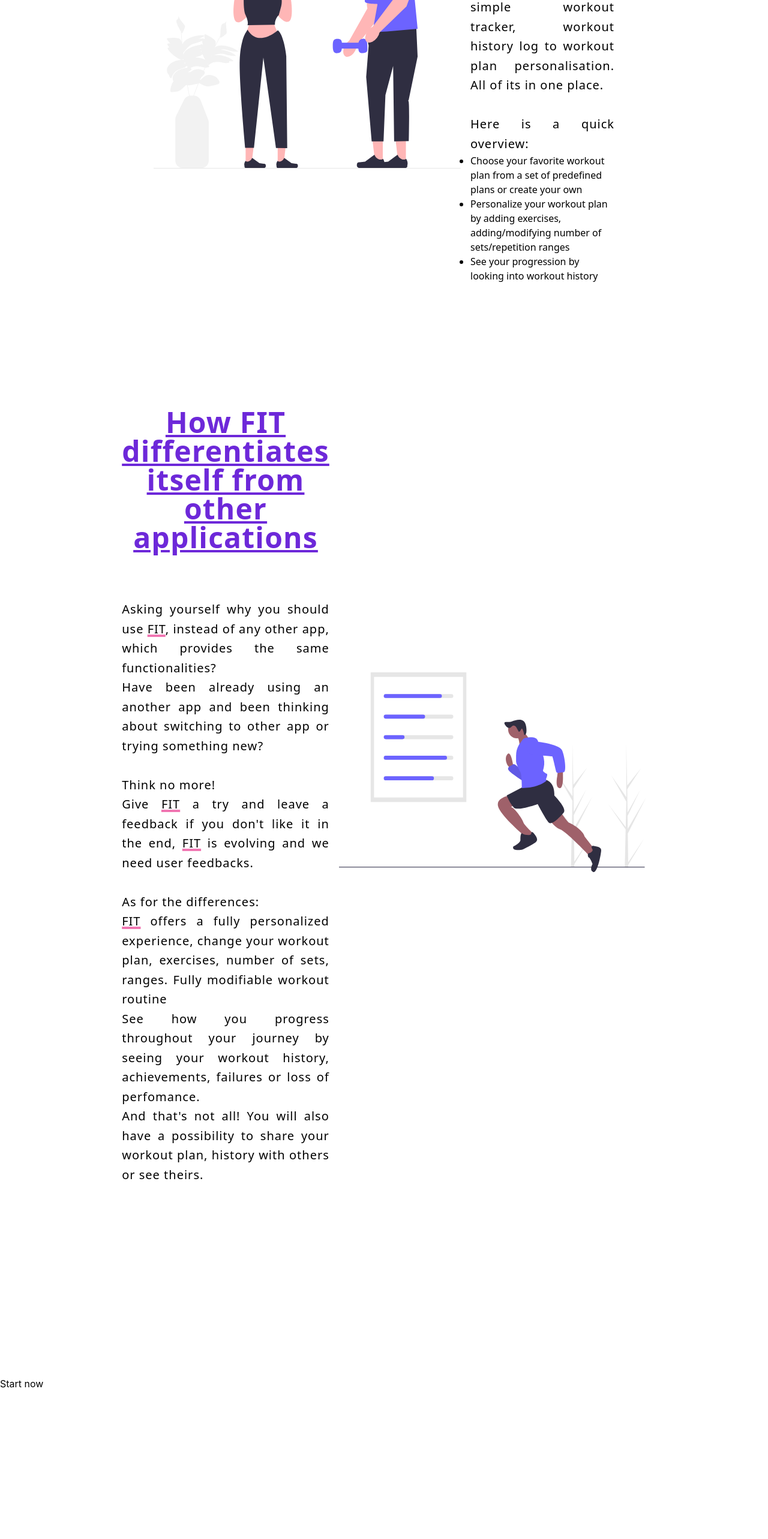
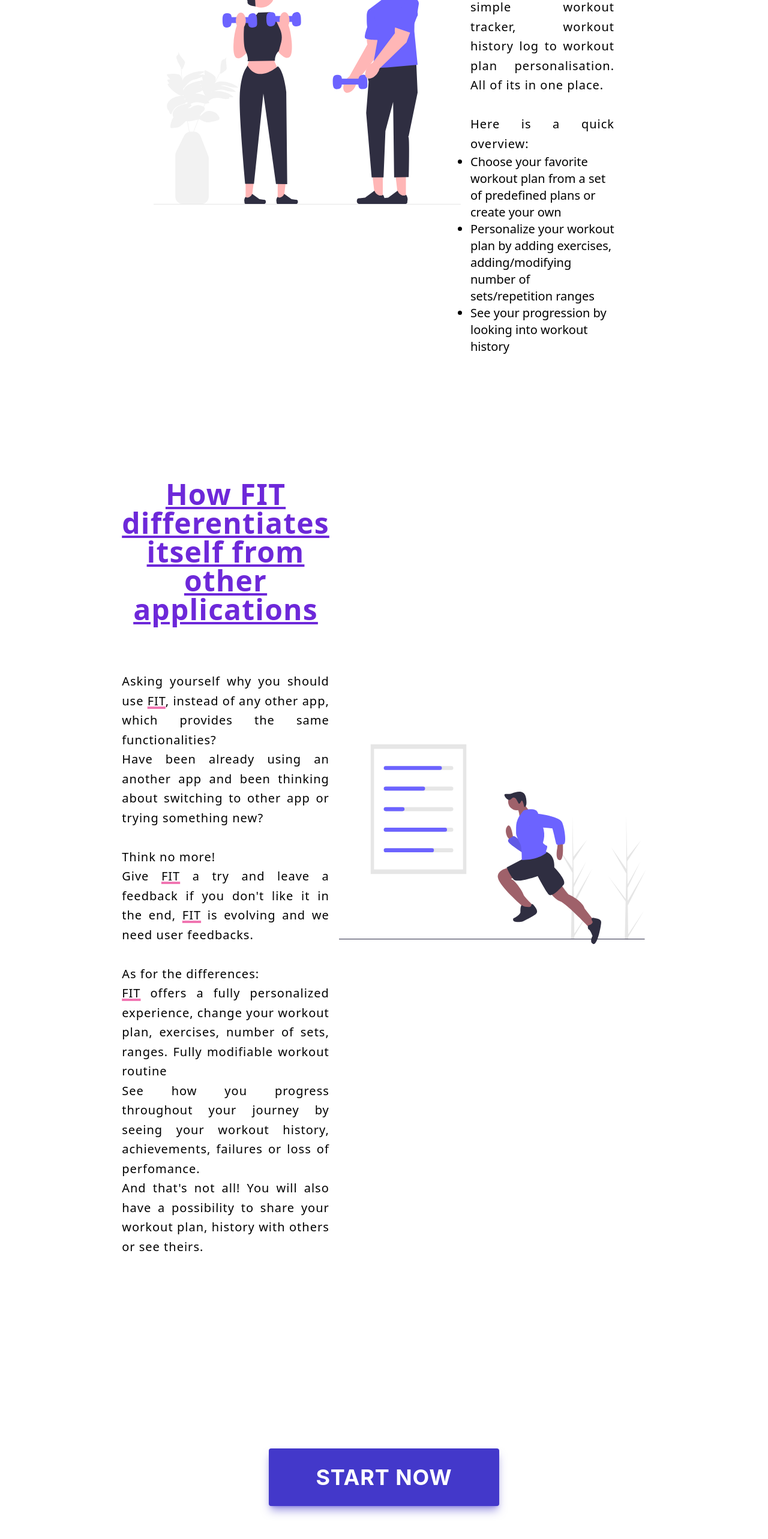
Before and after one commit to Rimberse/FIT, a React (Create React App) app in the folder frontend/: page / in a window 1280 px wide. Shown: the part 1964-4530 px from the top of the page at 60% size. Before the commit the page ends 4283 px from the top, so only its background shows below. Built offline with nearby package versions, Linux system fonts and the light colour scheme.

Commit message:
Add button

```diff
--- a/frontend/src/components/Landing.js
+++ b/frontend/src/components/Landing.js
@@ -6,6 +6,7 @@ import differences from '../resources/illustrations/landing_fitness_stats.svg';
 
 const Landing = () => {
     const scrollDown = () => {
+        // Used to scroll not to the bottom exactly, but around button's position
         window.scrollTo({ top: document.body.scrollHeight - document.querySelector(".landing-page__button").scrollHeight, behavior: 'smooth' });
     }
 
@@ -31,7 +32,7 @@ const Landing = () => {
                     <div>
                         <h3 className="text-5xl my-20 font-semibold tracking-wide text-violet-700 underline text-center">What FIT offers</h3>
                         <p className="text-xl tracking-wider leading-relaxed text-justify"><span className="underline decoration-pink-500/75 decoration-4">FIT</span> offers many functionalites, from a simple workout tracker, workout history log to workout plan personalisation. All of its in one place. <br/><br/>Here is a quick overview:</p>
-                        <ul className="list-disc">
+                        <ul className="list-disc text-xl">
                             <li>Choose your favorite workout plan from a set of predefined plans or create your own</li>
                             <li>Personalize your workout plan by adding exercises, adding/modifying number of sets/repetition ranges</li>
                             <li>See your progression by looking into workout history</li>
@@ -53,13 +54,13 @@ const Landing = () => {
                 </div>
             </div>
 
-            <div className="landing-page__scroll text-violet-700 absolute bottom-10 left-3/4" onClick={scrollDown}>
+            <div className="landing-page__scroll text-violet-700 absolute bottom-10 left-3/4 cursor-pointer" onClick={scrollDown}>
                 <svg className="animate-bounce w-12 h-12">
                     <i className="fa fa-solid fa-arrow-down"></i>
                 </svg>
             </div>
 
-            <button className="landing-page__button">
+            <button className="landing-page__button w-96 h-24 p-4 text-4xl mx-auto my-32 flex justify-center items-center font-bold tracking-wide uppercase text-white bg-indigo-700 shadow-lg shadow-indigo-700/50 hover:bg-blue-500 rounded hover:-translate-y-2 ease-in-out duration-500">
                 Start now
             </button>
         </div>
--- a/frontend/src/styles/landing.css
+++ b/frontend/src/styles/landing.css
@@ -3,3 +3,8 @@
     position: fixed;
     bottom: 7.5%;
 }
+
+.landing-page__button {
+    border: 0;
+    /* padding: 0; */
+}
```
